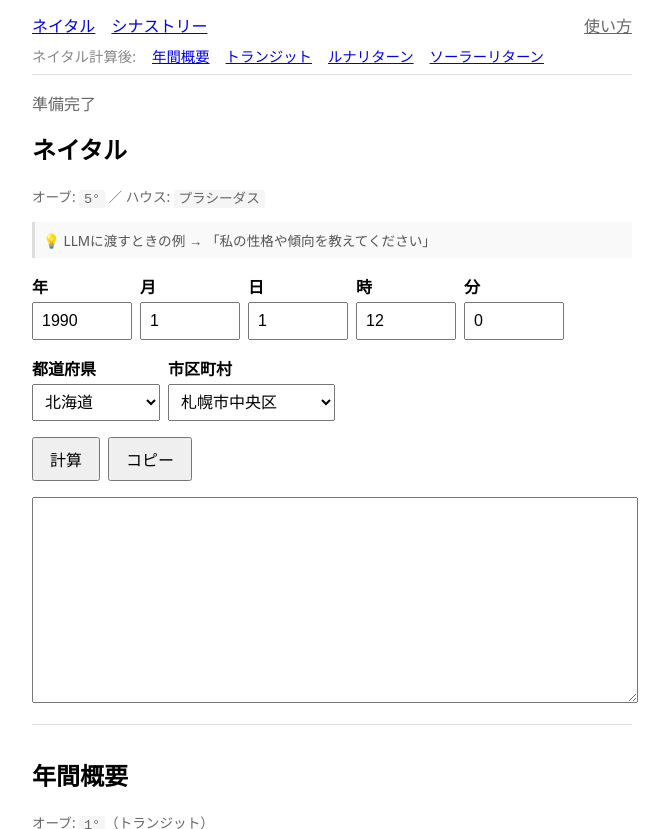
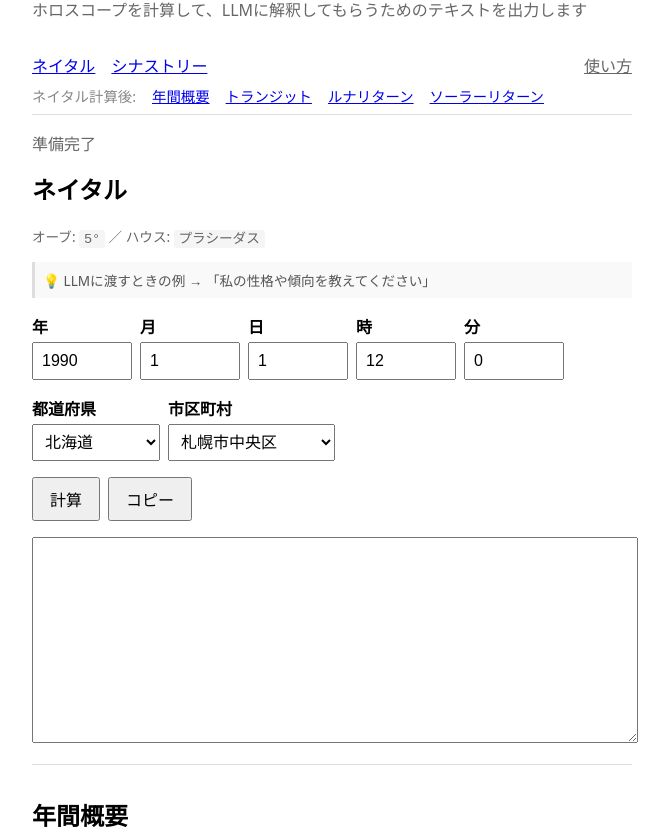
Before and after one commit to naoki-wjm/astro-tool, a website built with Vite: page index.html in a window 1280 px wide. Shown: the part 94-923 px from the top of the page, without its empty margins (308-977 px from the left). Built offline with nearby package versions, Linux system fonts and the light colour scheme; what sweph-wasm would draw is missing.

Commit message:
タイトル下に説明追加

```diff
--- a/index.html
+++ b/index.html
@@ -25,6 +25,7 @@
 </head>
 <body>
   <h1>占星術計算ツール</h1>
+  <p style="color: #666; margin-top: -0.5rem; margin-bottom: 1.5rem;">ホロスコープを計算して、LLMに解釈してもらうためのテキストを出力します</p>
 
   <nav style="margin-bottom: 1rem; padding: 0.5rem 0; border-bottom: 1px solid #ddd; position: sticky; top: 0; background: white; z-index: 100;">
     <div style="display: flex; flex-wrap: wrap; gap: 0.5rem 1rem; margin-bottom: 0.5rem;">
```
